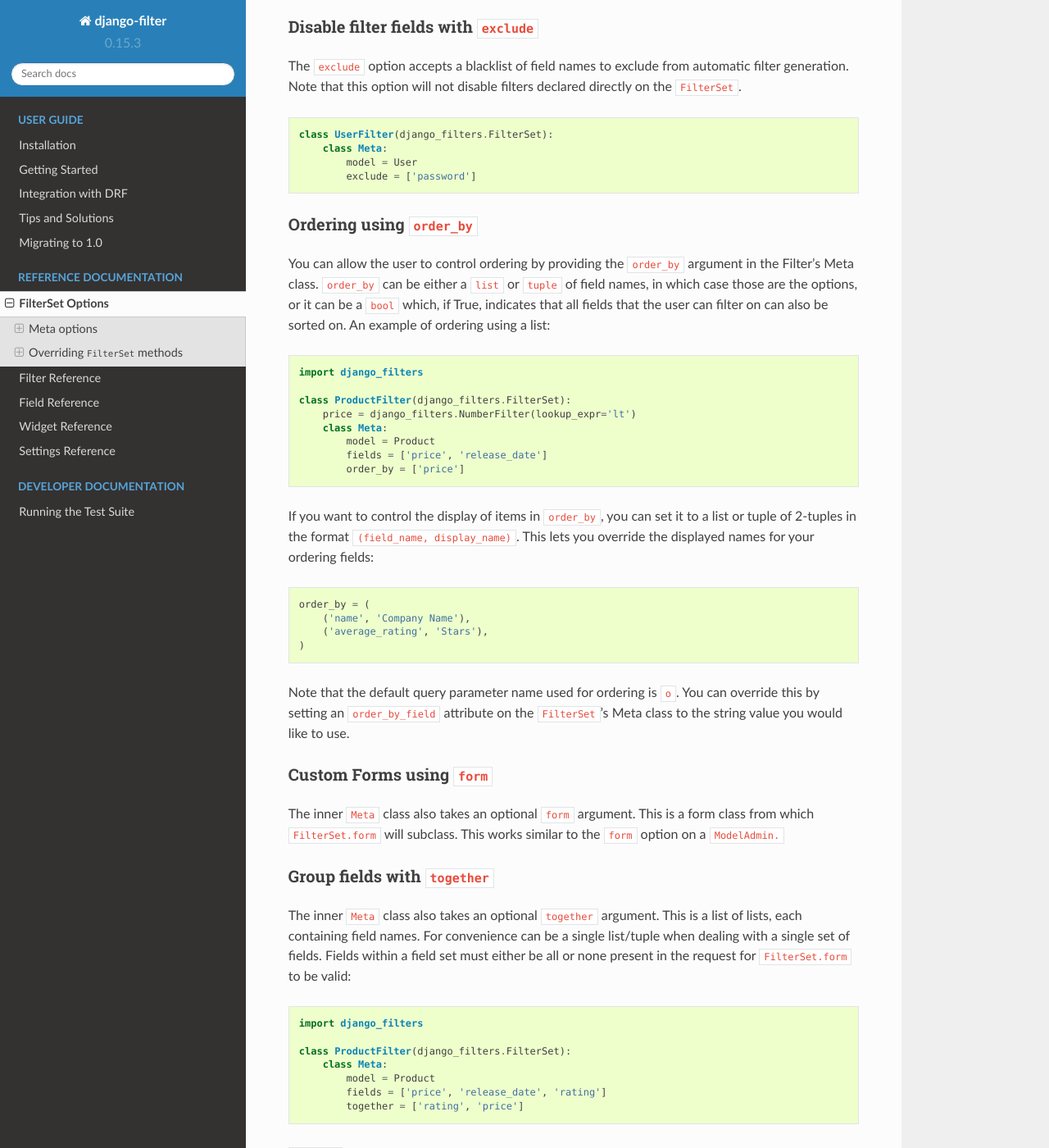
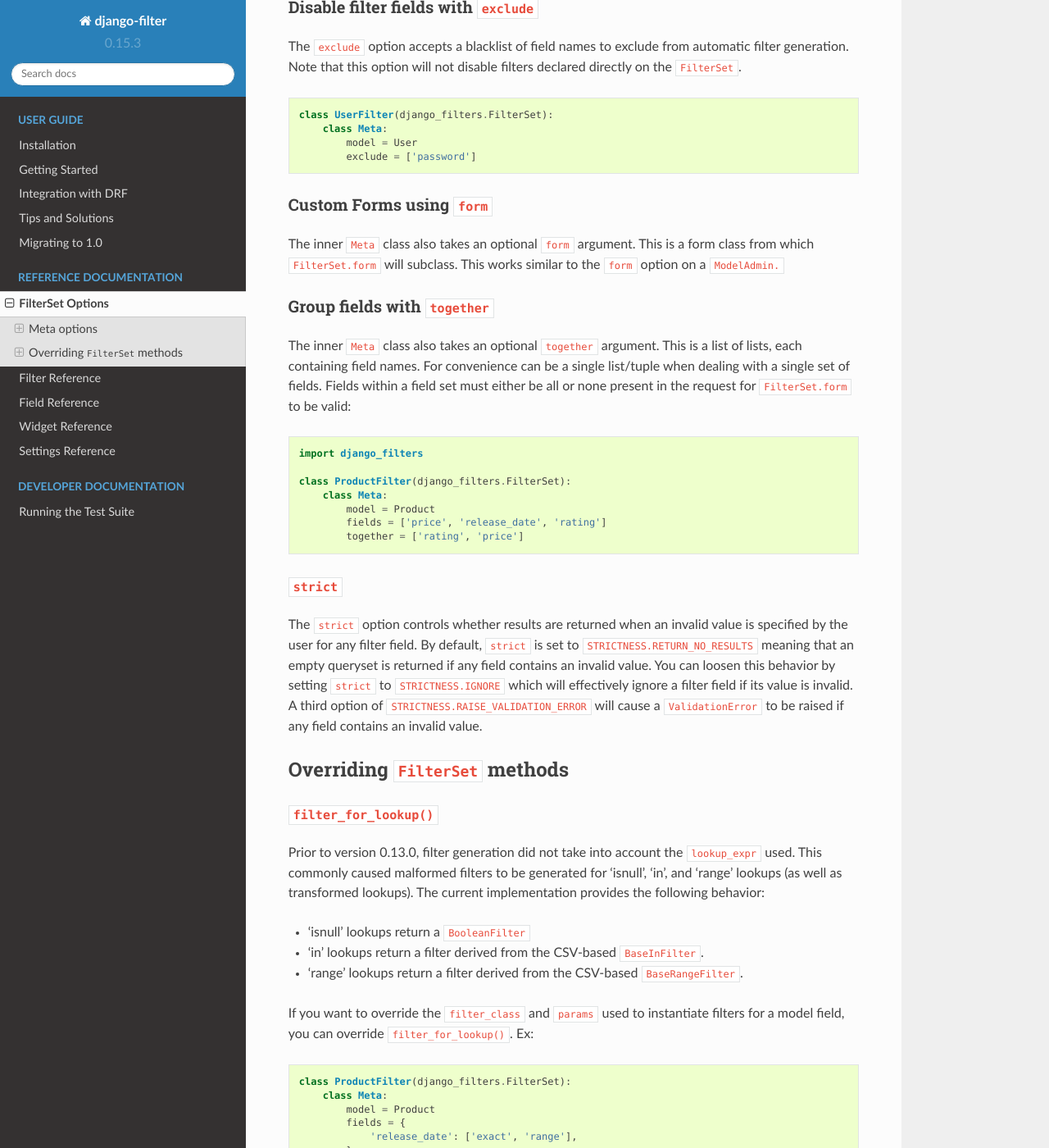
Before and after one commit to carltongibson/django-filter, a Sphinx documentation site: the page built from docs/ref/filterset.txt, in a window 1280 px wide and 1400 px high, scrolled down 1354 px. Shown: the whole window at 82% size. Built offline with Sphinx 7.4.7 and the Read the Docs theme 2.0.0, drawn with Linux system fonts in a browser that asks for light colours; some of the changed text lies outside the part shown.

Commit message:
Remove deprecated order_by docs

```diff
--- a/docs/ref/filterset.txt
+++ b/docs/ref/filterset.txt
@@ -10,7 +10,6 @@ Meta options
 - :ref:`model <model>`
 - :ref:`fields <fields>`
 - :ref:`exclude <exclude>`
-- :ref:`order_by <order-by>`
 - :ref:`form <form>`
 - :ref:`together <together>`
 - filter_overrides
@@ -92,40 +91,6 @@ declared directly  on the ``FilterSet``.
             exclude = ['password']
 
 
-.. _order-by:
-
-Ordering using ``order_by``
-~~~~~~~~~~~~~~~~~~~~~~~~~~~
-
-You can allow the user to control ordering by providing the
-``order_by`` argument in the Filter's Meta class.  ``order_by`` can be either a
-``list`` or ``tuple`` of field names, in which case those are the options, or
-it can be a ``bool`` which, if True, indicates that all fields that
-the user can filter on can also be sorted on. An example of ordering using a list::
-
-    import django_filters
-
-    class ProductFilter(django_filters.FilterSet):
-        price = django_filters.NumberFilter(lookup_expr='lt')
-        class Meta:
-            model = Product
-            fields = ['price', 'release_date']
-            order_by = ['price']
-
-If you want to control the display of items in ``order_by``, you can set it to
-a list or tuple of 2-tuples in the format ``(field_name, display_name)``.
-This lets you override the displayed names for your ordering fields::
-
-    order_by = (
-        ('name', 'Company Name'),
-        ('average_rating', 'Stars'),
-    )
-
-Note that the default query parameter name used for ordering is ``o``.  You
-can override this by setting an ``order_by_field`` attribute on the
-``FilterSet``'s Meta class to the string value you would like to use.
-
-
 .. _form:
 
 Custom Forms using ``form``
@@ -202,29 +167,3 @@ filters for a model field, you can override ``filter_for_lookup()``. Ex::
 
             # use default behavior otherwise
             return super(ProductFilter, cls).filter_for_lookup(f, lookup_type)
-
-
-``get_ordering_field()``
-~~~~~~~~~~~~~~~~~~~~~~~~
-
-If you want to use a custom widget, or in any other way override the ordering
-field you can override the ``get_ordering_field()`` method on a ``FilterSet``.
-This method just needs to return a Form Field.
-
-Ordering on multiple fields, or other complex orderings can be achieved by
-overriding the ``FilterSet.get_order_by()`` method. This is passed the selected
-``order_by`` value, and is expected to return an iterable of values to pass to
-``QuerySet.order_by``. For example, to sort a ``User`` table by last name, then
-first name::
-
-    class UserFilter(django_filters.FilterSet):
-        class Meta:
-            order_by = (
-                ('username', 'Username'),
-                ('last_name', 'Last Name')
-            )
-
-        def get_order_by(self, order_value):
-            if order_value == 'last_name':
-                return ['last_name', 'first_name']
-            return super(UserFilter, self).get_order_by(order_value)
```
